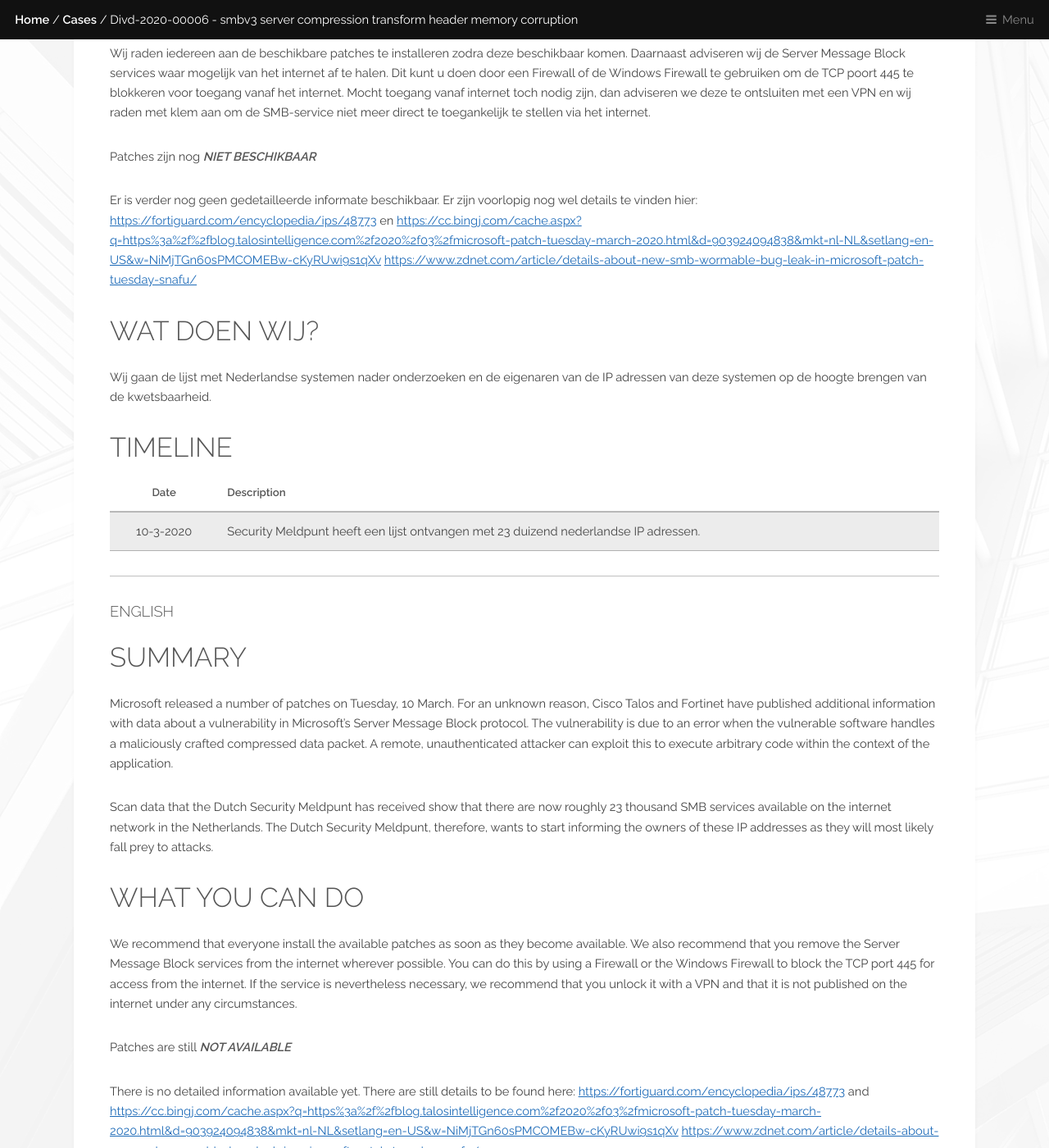
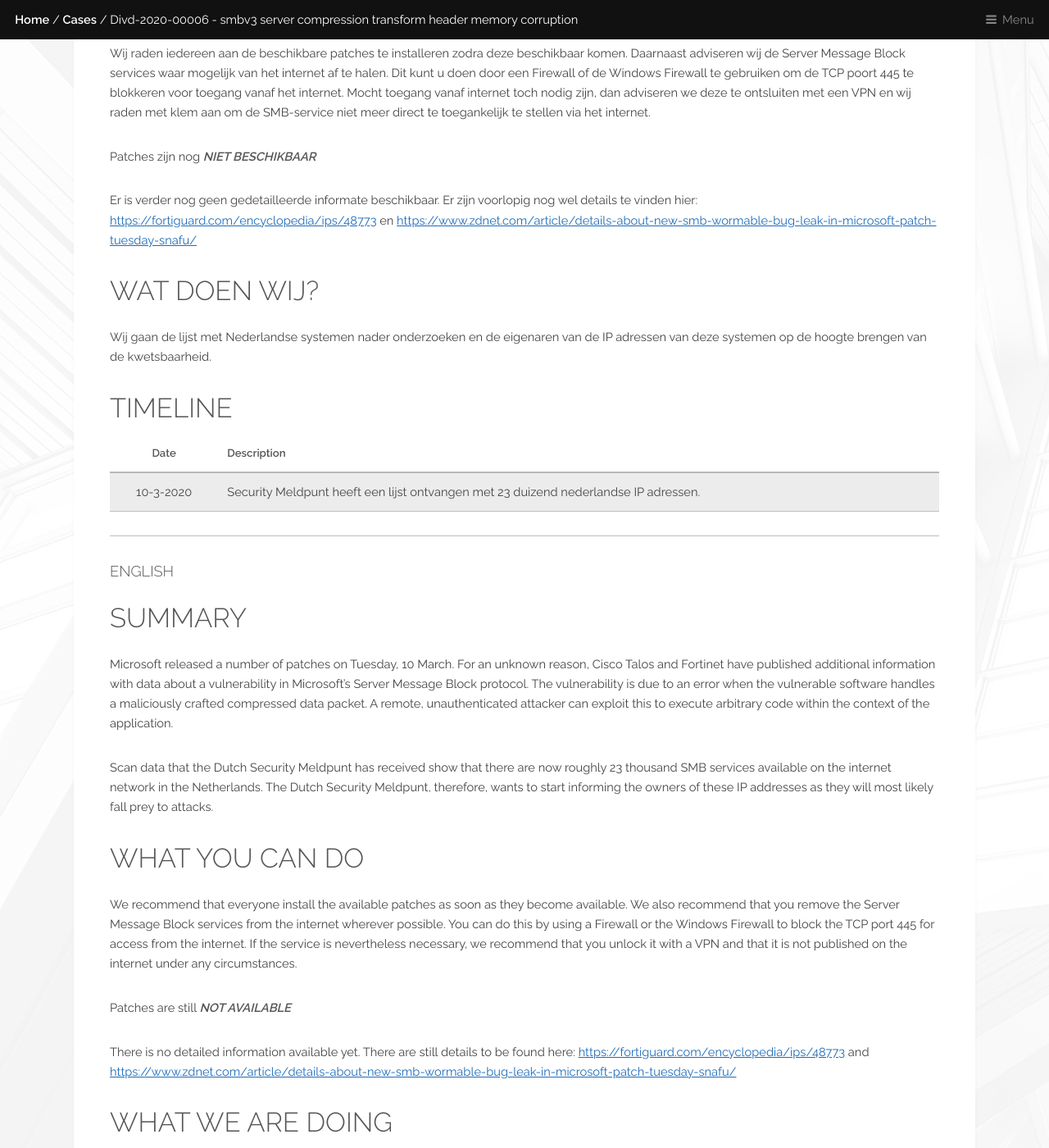
Before and after one commit to DIVD-NL/SecurityMeldpunt, a Jekyll site: the page built from cases/DIVD-2020-00006.md, in a window 1280 px wide and 1400 px high, scrolled down 1488 px. Shown: the whole window at 82% size. Built offline with Jekyll 4.4.1, drawn with Linux system fonts in a browser that asks for light colours; some of the changed lines change nothing that is shown.

```diff
--- a/cases/DIVD-2020-00006.md
+++ b/cases/DIVD-2020-00006.md
@@ -36,7 +36,6 @@
 Er is verder nog geen gedetailleerde informate beschikbaar. Er zijn voorlopig nog wel details te vinden hier:
 [https://fortiguard.com/encyclopedia/ips/48773](https://fortiguard.com/encyclopedia/ips/48773)
 en
-[https://cc.bingj.com/cache.aspx?q=https%3a%2f%2fblog.talosintelligence.com%2f2020%2f03%2fmicrosoft-patch-tuesday-march-2020.html&d=903924094838&mkt=nl-NL&setlang=en-US&w=NiMjTGn60sPMCOMEBw-cKyRUwi9s1qXv]()
 [https://www.zdnet.com/article/details-about-new-smb-wormable-bug-leak-in-microsoft-patch-tuesday-snafu/]()
 
 ## Wat doen wij?
@@ -68,7 +67,6 @@
 There is no detailed information available yet. There are still details to be found here:
 [https://fortiguard.com/encyclopedia/ips/48773](https://fortiguard.com/encyclopedia/ips/48773)
 and
-[https://cc.bingj.com/cache.aspx?q=https%3a%2f%2fblog.talosintelligence.com%2f2020%2f03%2fmicrosoft-patch-tuesday-march-2020.html&d=903924094838&mkt=nl-NL&setlang=en-US&w=NiMjTGn60sPMCOMEBw-cKyRUwi9s1qXv]()
 [https://www.zdnet.com/article/details-about-new-smb-wormable-bug-leak-in-microsoft-patch-tuesday-snafu/]()
 
 ## What we are doing
```
